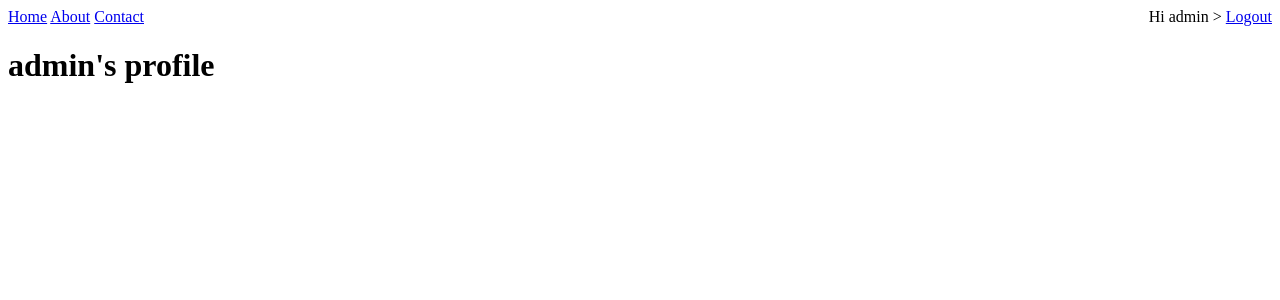
After one commit to LYX-AI/Pino_website, a Django app: page /accounts/profile in a window 1280 px wide. The commit adds this page. Shown: the top 300 px of the page. Run offline with Django 5.2, Linux system fonts and the light colour scheme; a user stored in the database is signed in.

Commit message:
add the function of the logout and the profile click

```diff
--- /dev/null
+++ b/pino_website/templates/accounts/profile.html
@@ -0,0 +1,9 @@
+{%extends 'base.html' %}
+
+{% block title %} profile{% endblock %}
+
+{% block content %}
+<h1>
+    {{user.username}}'s profile
+</h1>
+{% endblock %}
--- a/pino_website/templates/navbar.html
+++ b/pino_website/templates/navbar.html
@@ -7,8 +7,12 @@
     <span>{%if request.path == contact_url %}Contact{%else%}<a href="{% url 'contact' %}">Contact</a>{% endif %}</span>
     <span style="float:right">
         {% if user.is_authenticated %}
-            <span>Hi {{ user.username}}! </span>
-            <span><a href="{% url 'logout'%}">Logout</a></span>
+            {% url 'profile' as profile_url %}
+           <span>Hi {% if request.path == profile_url%} {{user.username}}{% else %}<a href="{{ profile_url }}">{{user.username}}</a>{% endif %}</span>
+            <form id="logout-form" method="POST" action="{% url 'logout' %}" style="display: none;">
+               {% csrf_token %}
+            </form>>
+            <a href="#" onclick="document.getElementById('logout-form').submit();">Logout</a>
         {% else %}
             <span><a href="{% url 'login'%}">Login</a></span>
         {%endif %}
--- a/pino_website/urls.py
+++ b/pino_website/urls.py
@@ -25,6 +25,7 @@ urlpatterns = [
     path('', views.index, name='index'),
     path('about', views.about, name='about'),
     path('contact', views.contact, name='contact'),
+    path('accounts/profile', views.ProfileView.as_view(), name='profile'),
 
     #Django Auth
     path('accounts/login', auth_views.LoginView.as_view(template_name="accounts/login.html"), name='login'),
--- a/pino_website/views.py
+++ b/pino_website/views.py
@@ -1,6 +1,8 @@
 from django.http import HttpResponse
 from django.template import loader
 from django.shortcuts import render
+from django.views.generic.base import TemplateView
+from django.contrib.auth.mixins import LoginRequiredMixin
 def index(request):
     print(request.user)
     return render(request, 'index.html')
@@ -12,3 +14,6 @@ def about(request):
 
 def contact(request):
     return render(request, 'contact.html')
+
+class ProfileView(LoginRequiredMixin,TemplateView):
+    template_name = "accounts/profile.html"
```
Also changed, not shown: db.sqlite3.
